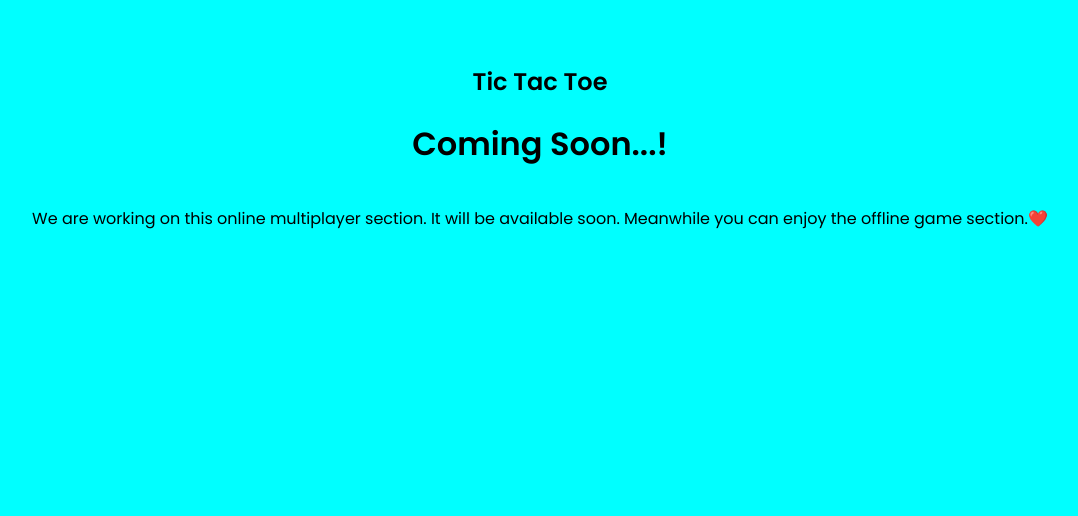
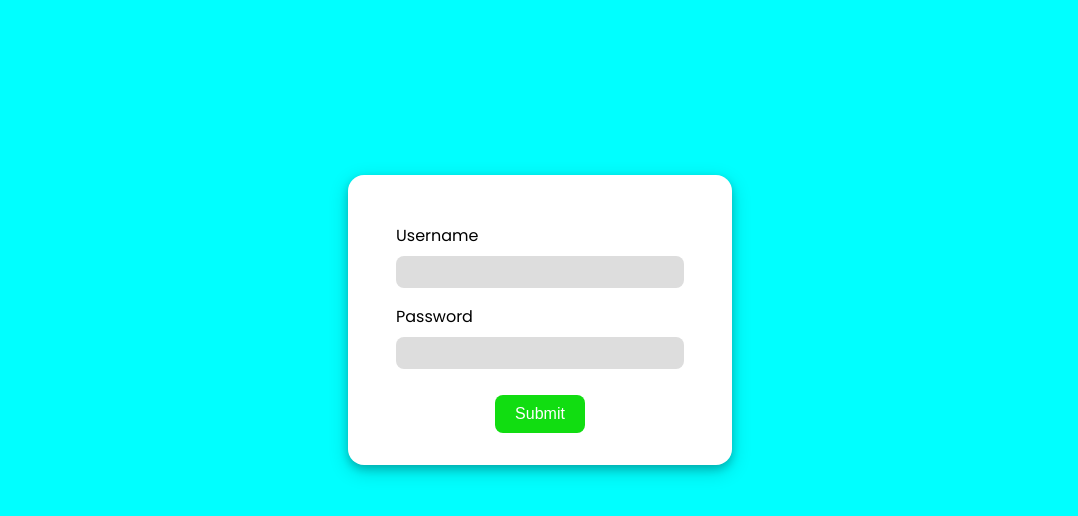
Before and after one commit to Regestrac/Tic-Tac-Toe_Fullstack-app, a React (Create React App) app in the folder Client/: page /login in a window 1280 px wide. Shown: the top 516 px of the page, without its empty margins (100-1178 px from the left). Built offline with nearby package versions, Linux system fonts and the light colour scheme.

Commit message:
Added signup & login form

```diff
--- a/Client/src/components/Home.css
+++ b/Client/src/components/Home.css
@@ -5,16 +5,15 @@
     align-items: center;
 }
 .head{
-    margin: 2rem auto 4rem;
+    margin: 4rem auto 3rem;
     display: flex;
     flex-direction: column;
     align-items: center;
 }
 .logo{
-    margin-top: 1rem;
+    margin-top: 3rem;
     height:6rem;
     width: 6rem;
-    background-color: #0000dd;
     border-radius: .5rem;
 }
 .btns{
--- /dev/null
+++ b/Client/src/components/Login.css
@@ -0,0 +1,57 @@
+body {
+    height: 80vh;
+    display: flex;
+    justify-content: center;
+    align-items: center;
+}
+
+.login-form {
+    width: 20rem;
+    background-color: white;
+    padding: 2rem;
+    border-radius: 1rem;
+    box-shadow: 0 4px 8px 0 rgba(0, 0, 0, 0.2), 0 6px 20px 0 rgba(0, 0, 0, 0.19);
+}
+
+.input-container input {
+    height: 2rem;
+    background-color: #dddddd;
+    border-radius: .5rem;
+    outline: none;
+    border: 0px solid #11dd11;
+    box-sizing: border-box;
+}
+
+.input-container input:focus {
+    border-bottom: 3px solid #11dd11;
+    background-color: #c8c8c8;
+    transition-property: border;
+    transition: 200ms ease;
+}
+
+input[type="submit"] {
+    margin-top: 10px;
+    cursor: pointer;
+    font-size: 1rem;
+    background: #11dd11;
+    border-radius: .5rem;
+    border: none;
+    color: #fff;
+    padding: 10px 20px;
+}
+
+input[type="submit"]:hover {
+    background: #00ee00dd;
+}
+
+.button-container {
+    display: flex;
+    justify-content: center;
+}
+
+.input-container {
+    display: flex;
+    flex-direction: column;
+    gap: .5rem;
+    margin: 1rem;
+}
--- a/Client/src/components/Login.jsx
+++ b/Client/src/components/Login.jsx
@@ -1,12 +1,23 @@
 import React from 'react'
+import './Login.css'
 
 const Login = () => {
   return (
-    <div style={{height:"100vh", display:"flex", alignItems:"center", flexDirection:"column"}}>
-       <h2>Tic Tac Toe</h2>
-        <h1>Coming Soon...!</h1>
-        <p style={{textAlign:"center"}}>We are working on this online multiplayer section. It will be available soon. Meanwhile you can enjoy the offline game section.❤️</p>
-    </div>
+    <div className="login-form">
+     <form>
+       <div className="input-container">
+         <label>Username </label>
+         <input type="text" name="uname" required />
+       </div>
+       <div className="input-container">
+         <label>Password </label>
+         <input type="password" name="pass" required />
+       </div>
+       <div className="button-container">
+         <input type="submit" />
+       </div>
+     </form>
+   </div>
   )
 }
 
--- /dev/null
+++ b/Client/src/components/Signup.css
@@ -0,0 +1,57 @@
+body {
+    height: 80vh;
+    display: flex;
+    justify-content: center;
+    align-items: center;
+}
+
+.signup-form {
+    width: 20rem;
+    background-color: white;
+    padding: 2rem;
+    border-radius: 1rem;
+    box-shadow: 0 4px 8px 0 rgba(0, 0, 0, 0.2), 0 6px 20px 0 rgba(0, 0, 0, 0.19);
+}
+
+.input-container input {
+    height: 2rem;
+    background-color: #dddddd;
+    border-radius: .5rem;
+    outline: none;
+    border: 0px solid #11dd11;
+    box-sizing: border-box;
+}
+
+.input-container input:focus {
+    border-bottom: 3px solid #11dd11;
+    background-color: #c8c8c8;
+    transition-property: border;
+    transition: 200ms ease;
+}
+
+input[type="submit"] {
+    margin-top: 10px;
+    cursor: pointer;
+    font-size: 1rem;
+    background: #11dd11;
+    border-radius: .5rem;
+    border: none;
+    color: #fff;
+    padding: 10px 20px;
+}
+
+input[type="submit"]:hover {
+    background: #00ee00dd;
+}
+
+.button-container {
+    display: flex;
+    justify-content: center;
+}
+
+.input-container {
+    display: flex;
+    flex-direction: column;
+    gap: .5rem;
+    margin: 1rem;
+}
--- a/Client/src/components/Signup.jsx
+++ b/Client/src/components/Signup.jsx
@@ -1,12 +1,27 @@
 import React from 'react'
+import './Signup.css'
 
 const Signup = () => {
   return (
-    <div style={{height:"100vh", display:"flex", alignItems:"center", flexDirection:"column"}}>
-       <h2>Tic Tac Toe</h2>
-        <h1>Coming Soon...!</h1>
-        <p style={{textAlign:"center"}}>We are working on this online multiplayer section. It will be available soon. Meanwhile you can enjoy the offline game section.❤️</p>
-    </div>
+    <div className="signup-form">
+     <form>
+       <div className="input-container">
+         <label>Email </label>
+         <input type="email" name="uname" required />
+       </div>
+       <div className="input-container">
+         <label>Username </label>
+         <input type="text" name="uname" required />
+       </div>
+       <div className="input-container">
+         <label>Password </label>
+         <input type="password" name="pass" required />
+       </div>
+       <div className="button-container">
+         <input type="submit" />
+       </div>
+     </form>
+   </div>
   )
 }
 
```
Also changed, not shown: Client/src/assets/Logo.png, 1 other file (tests, documents, lock files or other folders).
